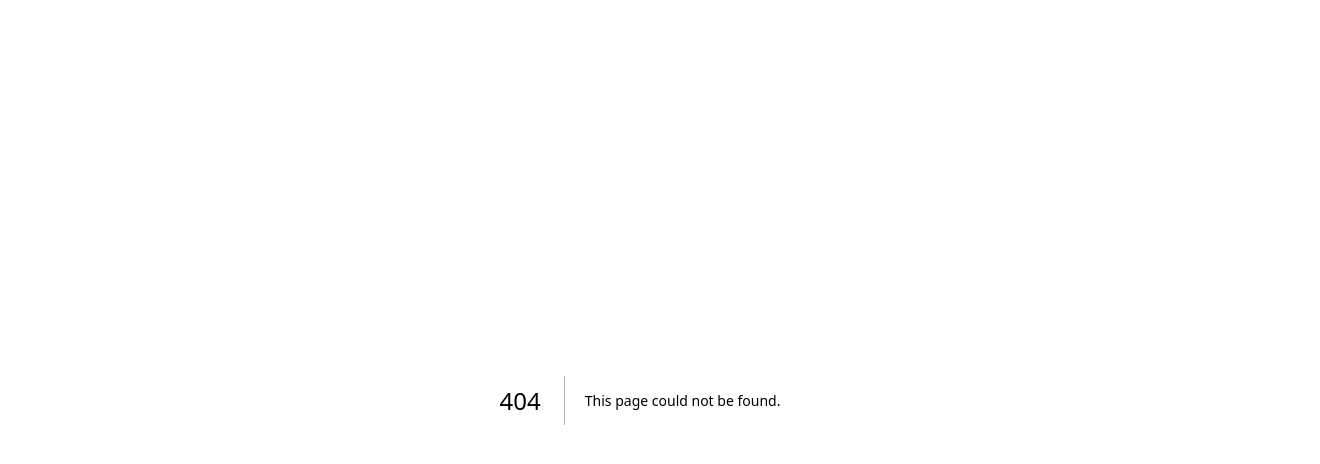
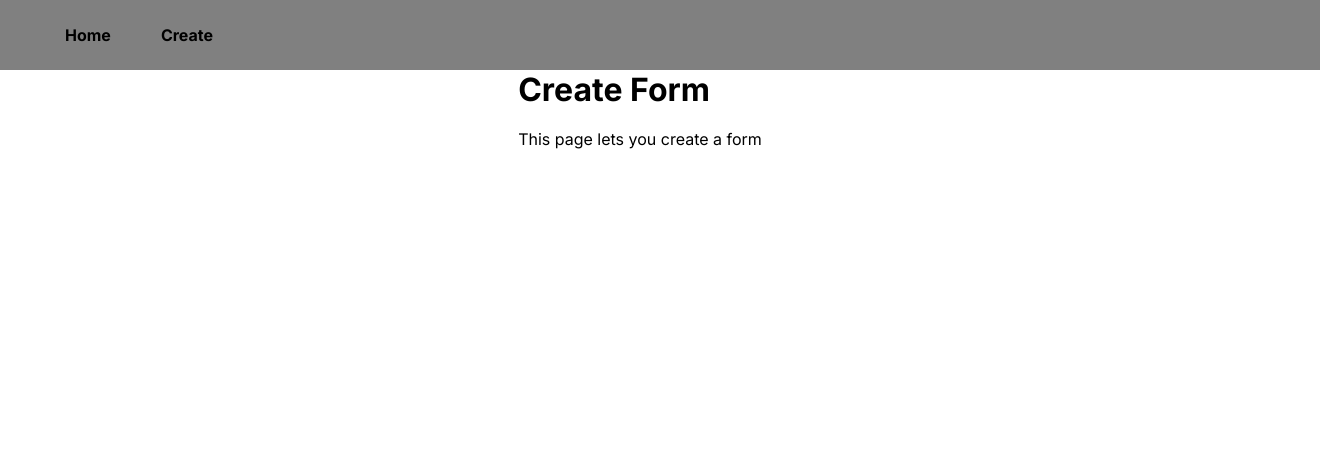
Before and after one commit to fraser50/questionnaire-app, a Next.js app: page /createform in a window 1280 px wide. Before the commit this address had no page. Shown: the top 464 px of the page, 1320 px wide, since content can reach past the window. Built offline with nearby package versions, Linux system fonts and the light colour scheme.

Commit message:
Added navbar

```diff
--- /dev/null
+++ b/src/app/createform/page.js
@@ -0,0 +1,6 @@
+export default function Page() {
+    return (<>
+    <h1>Create Form</h1><br />
+    <p>This page lets you create a form</p>
+    </>);
+}
--- a/src/app/globals.css
+++ b/src/app/globals.css
@@ -1,107 +1,37 @@
-:root {
-  --max-width: 1100px;
-  --border-radius: 12px;
-  --font-mono: ui-monospace, Menlo, Monaco, "Cascadia Mono", "Segoe UI Mono",
-    "Roboto Mono", "Oxygen Mono", "Ubuntu Monospace", "Source Code Pro",
-    "Fira Mono", "Droid Sans Mono", "Courier New", monospace;
-
-  --foreground-rgb: 0, 0, 0;
-  --background-start-rgb: 214, 219, 220;
-  --background-end-rgb: 255, 255, 255;
-
-  --primary-glow: conic-gradient(
-    from 180deg at 50% 50%,
-    #16abff33 0deg,
-    #0885ff33 55deg,
-    #54d6ff33 120deg,
-    #0071ff33 160deg,
-    transparent 360deg
-  );
-  --secondary-glow: radial-gradient(
-    rgba(255, 255, 255, 1),
-    rgba(255, 255, 255, 0)
-  );
-
-  --tile-start-rgb: 239, 245, 249;
-  --tile-end-rgb: 228, 232, 233;
-  --tile-border: conic-gradient(
-    #00000080,
-    #00000040,
-    #00000030,
-    #00000020,
-    #00000010,
-    #00000010,
-    #00000080
-  );
-
-  --callout-rgb: 238, 240, 241;
-  --callout-border-rgb: 172, 175, 176;
-  --card-rgb: 180, 185, 188;
-  --card-border-rgb: 131, 134, 135;
-}
-
-@media (prefers-color-scheme: dark) {
-  :root {
-    --foreground-rgb: 255, 255, 255;
-    --background-start-rgb: 0, 0, 0;
-    --background-end-rgb: 0, 0, 0;
-
-    --primary-glow: radial-gradient(rgba(1, 65, 255, 0.4), rgba(1, 65, 255, 0));
-    --secondary-glow: linear-gradient(
-      to bottom right,
-      rgba(1, 65, 255, 0),
-      rgba(1, 65, 255, 0),
-      rgba(1, 65, 255, 0.3)
-    );
-
-    --tile-start-rgb: 2, 13, 46;
-    --tile-end-rgb: 2, 5, 19;
-    --tile-border: conic-gradient(
-      #ffffff80,
-      #ffffff40,
-      #ffffff30,
-      #ffffff20,
-      #ffffff10,
-      #ffffff10,
-      #ffffff80
-    );
-
-    --callout-rgb: 20, 20, 20;
-    --callout-border-rgb: 108, 108, 108;
-    --card-rgb: 100, 100, 100;
-    --card-border-rgb: 200, 200, 200;
-  }
-}
-
 * {
-  box-sizing: border-box;
-  padding: 0;
-  margin: 0;
-}
-
-html,
-body {
-  max-width: 100vw;
-  overflow-x: hidden;
+  margin: 0px;
 }
 
 body {
-  color: rgb(var(--foreground-rgb));
-  background: linear-gradient(
-      to bottom,
-      transparent,
-      rgb(var(--background-end-rgb))
-    )
-    rgb(var(--background-start-rgb));
+  background-color: white;
 }
 
-a {
-  color: inherit;
-  text-decoration: none;
+.navbar {
+  background-color: grey;
+  width: 100%;
+
 }
 
-@media (prefers-color-scheme: dark) {
-  html {
-    color-scheme: dark;
-  }
+.naventry {
+  background-color: grey;
+  display: inline-block;
 }
+
+.naventry:hover {
+  background-color: darkgrey;
+}
+
+.naventry a {
+  text-decoration: none;
+  color: black;
+  font-weight: bold;
+  display: inline-block;
+  padding: 25px;
+}
+
+main {
+  display: block;
+  left: 50%;
+  position: absolute;
+  transform: translate(-50%, 0);
+}
--- a/src/app/layout.js
+++ b/src/app/layout.js
@@ -1,5 +1,6 @@
 import { Inter } from "next/font/google";
 import "./globals.css";
+import { Navbar } from "@/components/header";
 
 const inter = Inter({ subsets: ["latin"] });
 
@@ -11,7 +12,12 @@ export const metadata = {
 export default function RootLayout({ children }) {
   return (
     <html lang="en">
-      <body className={inter.className}>{children}</body>
+      <body className={inter.className}>
+        <nav>
+          <Navbar />
+        </nav>
+        <main>{children}</main>
+      </body>
     </html>
   );
 }
--- /dev/null
+++ b/src/components/header.js
@@ -0,0 +1,16 @@
+import {Link} from "next/link";
+
+export function NavEntry({name, href}) {
+    return (
+        <li className="naventry"><a href={href}>{name}</a></li>
+    );
+}
+
+export function Navbar() {
+    return (
+        <ul className="navbar">
+            <NavEntry name="Home" href="/" />
+            <NavEntry name="Create" href="/createform" />
+        </ul>
+    )
+}
```
